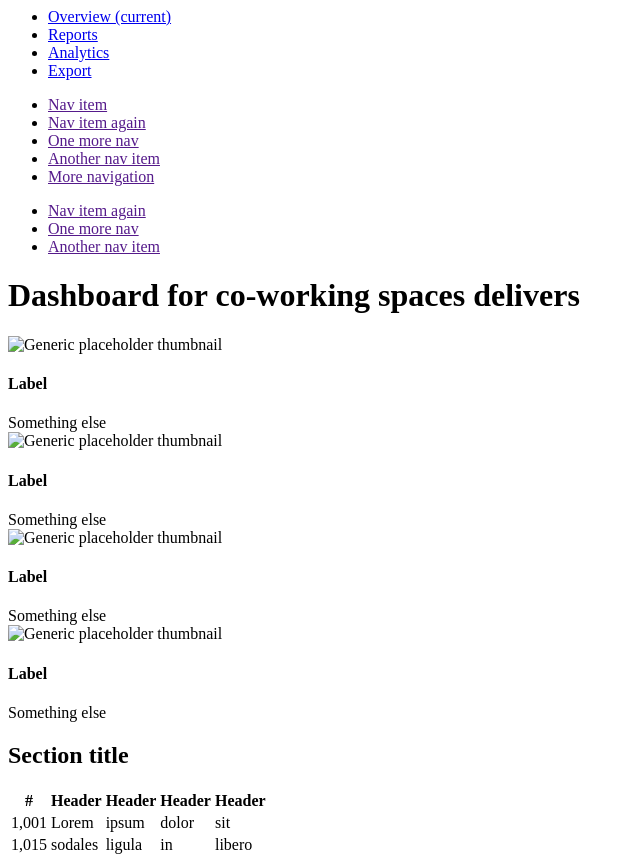
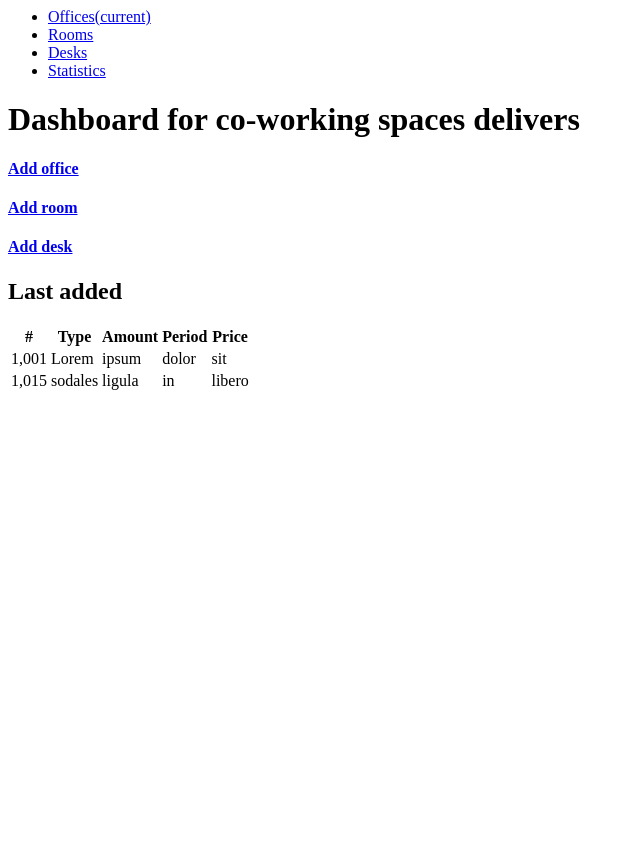
Before and after one commit to mentosso/coworkok, a Django app: template cowork/templates/cowork/dashboard/dashboard_company.html in a window 1280 px wide. Shown: the whole page, without its empty margins (0-640 px from the left). After the commit the page ends 390 px from the top, so only its background shows below. Run offline with Django 3.2, Linux system fonts and the light colour scheme; the template is opened without the code that fills it, so the values that code supplies are empty.

Commit message:
Improved dashboard layout for auth and not auth users

```diff
--- a/accounts/templates/accounts/login.html
+++ b/accounts/templates/accounts/login.html
@@ -3,7 +3,7 @@
 {% block content %}
 <div class="container">
     <div class="row">
-        <div class="col-md-offset-4 col-md-6">
+        <div class="col-md-offset-4 col-md-5">
             <form method="POST">{% csrf_token %}
                 {{ form.as_ul }}
                 <input type="submit" value="Login" class="btn btn-primary pull-right" />
--- a/cowork/templates/cowork/dashboard/dashboard_company.html
+++ b/cowork/templates/cowork/dashboard/dashboard_company.html
@@ -2,22 +2,10 @@
   <div class="row">
       <div class="col-sm-3 col-md-2 sidebar">
         <ul class="nav nav-sidebar">
-          <li class="active"><a href="#">Overview <span class="sr-only">(current)</span></a></li>
-          <li><a href="#">Reports</a></li>
-          <li><a href="#">Analytics</a></li>
-          <li><a href="#">Export</a></li>
-        </ul>
-        <ul class="nav nav-sidebar">
-          <li><a href="">Nav item</a></li>
-          <li><a href="">Nav item again</a></li>
-          <li><a href="">One more nav</a></li>
-          <li><a href="">Another nav item</a></li>
-          <li><a href="">More navigation</a></li>
-        </ul>
-        <ul class="nav nav-sidebar">
-          <li><a href="">Nav item again</a></li>
-          <li><a href="">One more nav</a></li>
-          <li><a href="">Another nav item</a></li>
+          <li class="active"><a href="#"><i class="fa fa-building"></i> Offices<span class="sr-only">(current)</span></a></li>
+          <li><a href="#"><i class="fa fa-square"></i> Rooms</a></li>
+          <li><a href="#"><i class="fa fa-desktop"></i> Desks</a></li>
+          <li><a href="#"><i class="fa fa-bar-chart"></i> Statistics</a></li>
         </ul>
       </div>
       <div class="col-sm-9 col-sm-offset-3 col-md-10 col-md-offset-2 main">
@@ -25,37 +13,26 @@
 
         <div class="row placeholders">
           <div class="col-xs-6 col-sm-3 placeholder">
-            <img data-src="holder.js/200x200/auto/sky" class="img-responsive" alt="Generic placeholder thumbnail">
-            <h4>Label</h4>
-            <span class="text-muted">Something else</span>
+            <h4><a href="#"><i class="fa fa-building"></i> Add office</a></h4>
           </div>
           <div class="col-xs-6 col-sm-3 placeholder">
-            <img data-src="holder.js/200x200/auto/vine" class="img-responsive" alt="Generic placeholder thumbnail">
-            <h4>Label</h4>
-            <span class="text-muted">Something else</span>
+            <h4><a href="#"><i class="fa fa-square"></i> Add room</a></h4>
           </div>
           <div class="col-xs-6 col-sm-3 placeholder">
-            <img data-src="holder.js/200x200/auto/sky" class="img-responsive" alt="Generic placeholder thumbnail">
-            <h4>Label</h4>
-            <span class="text-muted">Something else</span>
-          </div>
-          <div class="col-xs-6 col-sm-3 placeholder">
-            <img data-src="holder.js/200x200/auto/vine" class="img-responsive" alt="Generic placeholder thumbnail">
-            <h4>Label</h4>
-            <span class="text-muted">Something else</span>
+            <h4><a href="#"><i class="fa fa-desktop"></i> Add desk</a></h4>
           </div>
         </div>
 
-        <h2 class="sub-header">Section title</h2>
+        <h2 class="sub-header">Last added</h2>
         <div class="table-responsive">
           <table class="table table-striped">
             <thead>
               <tr>
                 <th>#</th>
-                <th>Header</th>
-                <th>Header</th>
-                <th>Header</th>
-                <th>Header</th>
+                <th>Type</th>
+                <th>Amount</th>
+                <th>Period</th>
+                <th>Price</th>
               </tr>
             </thead>
             <tbody>
--- a/coworkok/templates/base.html
+++ b/coworkok/templates/base.html
@@ -6,6 +6,7 @@
     <meta name="viewport" content="width=device-width, initial-scale=1">
     <title>{% block title %}CoWorkOK{% endblock %}</title>
     <link rel="stylesheet" href="//maxcdn.bootstrapcdn.com/bootstrap/3.3.4/css/bootstrap.min.css">
+    <link rel="stylesheet" href="//maxcdn.bootstrapcdn.com/font-awesome/4.3.0/css/font-awesome.min.css">
     {% stylesheet 'dashboard' %}
     {% block css %}{% endblock %}
   </head>
--- a/coworkok/templates/navbar/navbar_auth.html
+++ b/coworkok/templates/navbar/navbar_auth.html
@@ -14,7 +14,7 @@
         <li><a href="{% url 'cowork:dashboard' %}">Dashboard</a></li>
         <li><a href="#">Settings</a></li>
         <li><a href="#">{{user}}</a></li>
-        <li><a href="{% url 'accounts:logout' %}">Wyloguj</a></li>
+        <li><a href="{% url 'accounts:logout' %}">Logout</a></li>
       </ul>
       <form class="navbar-form navbar-right">
         <input type="text" class="form-control" placeholder="Search...">
```
Also changed, not shown: accounts/static/accounts/less/_login.less (+8 -0 lines), cowork/static/cowork/less/dashboard.less (+1 -8 lines), cowork/templates/cowork/dashboard/dashboard_coworker.html (+8 -44 lines).
